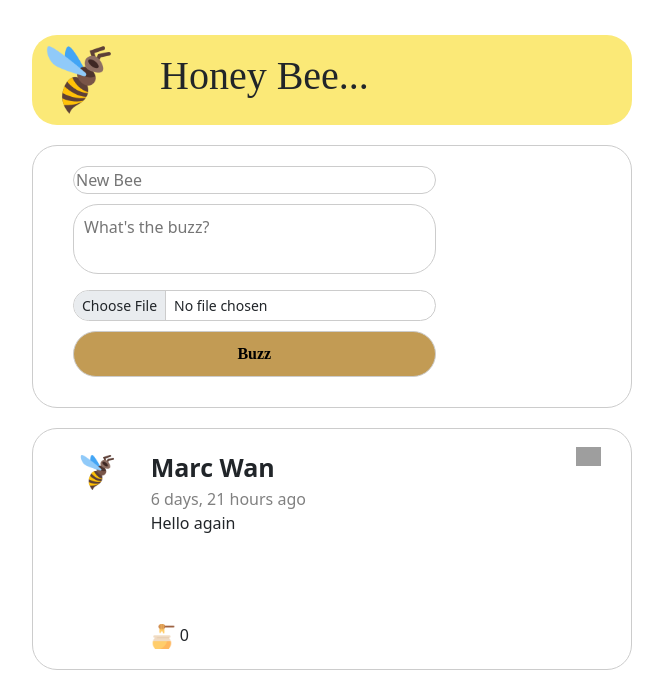
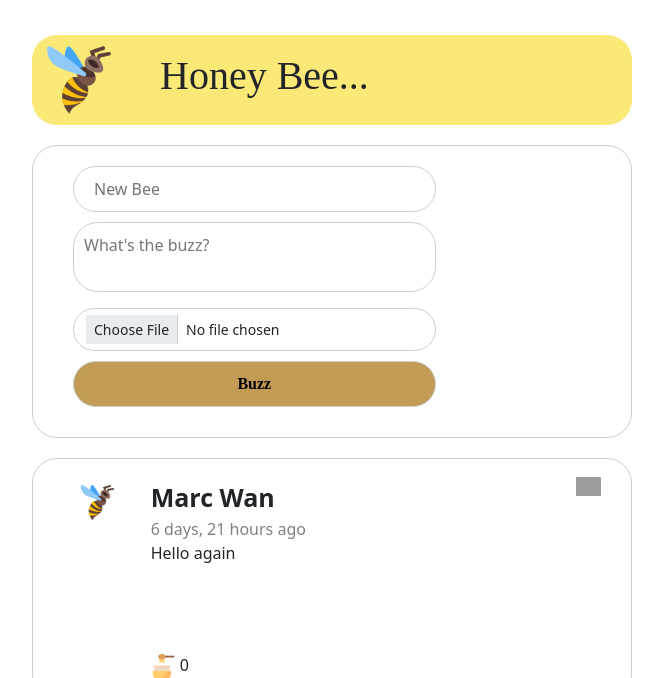
Before and after one commit to Mwan5642/honeybeetweet, a Django app: page / in a window 1280 px wide. Shown: the top 678 px of the page, without its empty margins (308-971 px from the left). Run offline with Django 3.2, Linux system fonts and the light colour scheme; data comes from the database, SQL or seed files in the repository; grey boxes are pictures that could not be loaded.

Commit message:
CSS Update 2

```diff
--- a/static/css/style.css
+++ b/static/css/style.css
@@ -106,6 +106,7 @@ Posts
     margin-bottom: 10px;
     border: 1px solid #ccc;
     border-radius: 25px;
+    padding: 10px 20px;
 }
 
 .post_form input.submit {
```
